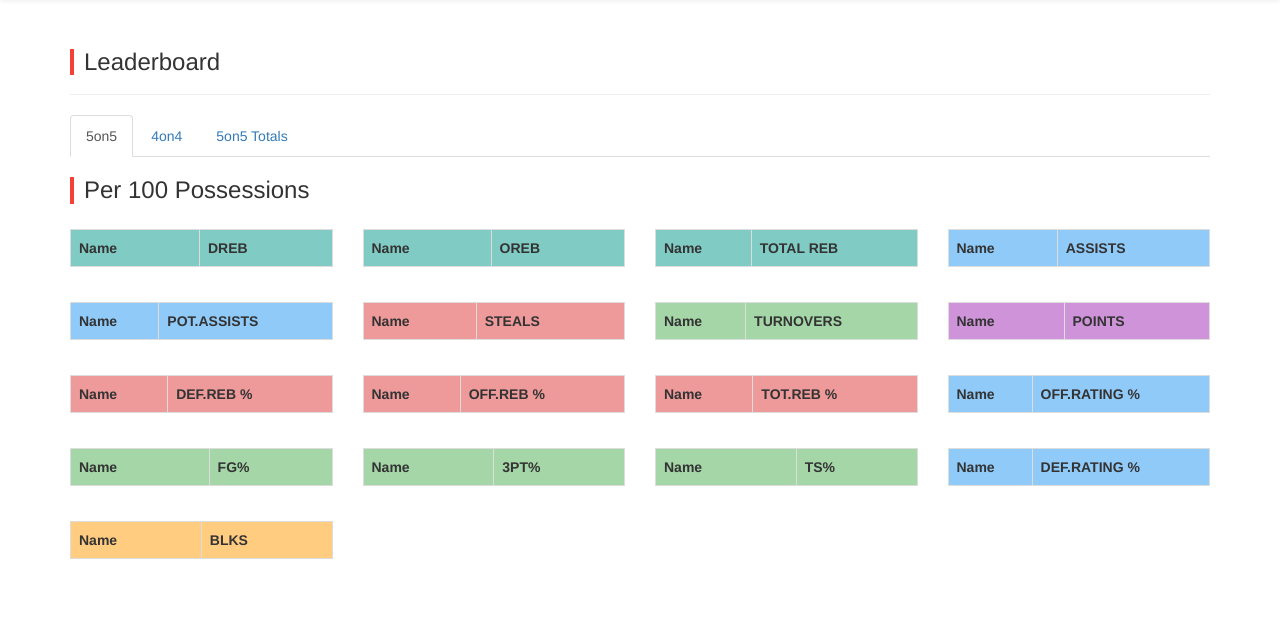
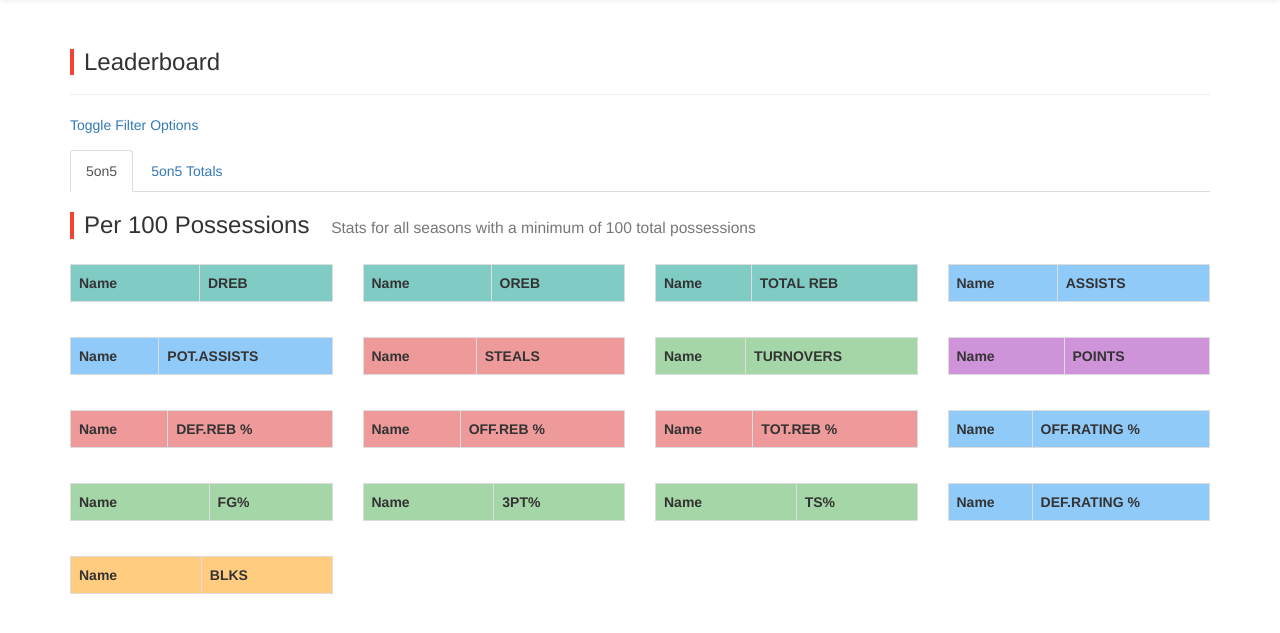
Before and after one commit to adelprete/Pickup-Basketball-Stats, a Django app: a page that uses basketball/templates/leaderboard.html in a window 1280 px wide. Shown: the part 51-684 px from the top of the page. Run offline with Django 3.2, Linux system fonts and the light colour scheme; data that the repository does not hold is empty; parts of the project's set-up code (start-up, migrations or seed data) failed here and were passed over; some libraries are stand-ins or nearby versions.

Commit message:
Users can now filter stats on leaderboard

```diff
--- a/basketball/admin.py
+++ b/basketball/admin.py
@@ -28,7 +28,11 @@ class StatLineAdmin(admin.ModelAdmin):
 class PlayByPlayAdmin(admin.ModelAdmin):
     pass
 
+class SeasonAdmin(admin.ModelAdmin):
+    pass
+
 admin.site.register(bmodels.Player,PlayerAdmin)
 admin.site.register(bmodels.Game,GameAdmin)
 admin.site.register(bmodels.StatLine,StatLineAdmin)
 admin.site.register(bmodels.PlayByPlay,PlayByPlayAdmin)
+admin.site.register(bmodels.Season,SeasonAdmin)
--- a/basketball/forms.py
+++ b/basketball/forms.py
@@ -56,3 +56,7 @@ class PlayByPlayFilter(NicerFilterSet):
     class Meta:
         model = bmodels.PlayByPlay
         fields = ['primary_play', 'primary_player','secondary_play','secondary_player','assist','assist_player']
+
+class SeasonForm(forms.Form):
+    season = forms.ModelChoiceField(queryset=bmodels.Season.objects.all(),empty_label="All",required=False)
+    possessions_min = forms.IntegerField(label="Minimum Possessions",min_value=1)
--- a/basketball/templates/lb_5on5_possessions.html
+++ b/basketball/templates/lb_5on5_possessions.html
@@ -9,7 +9,9 @@ $(function () {
 {% load basketball_tags %}
 <div class='row'>
 	<div class="col-sm-12">
-		<h3 class="accent">Per 100 Possessions</h3>
+		<h3 class="accent">Per 100 Possessions
+			<small style="margin-left:15px;">Stats for {% if season %}{{ season }}{% else %}all seasons{% endif %} with a minimum of {{ possessions_min }} total possessions</small>
+		</h3>
 	</div>
 </div>
 <div class="row">
--- a/basketball/templates/leaderboard.html
+++ b/basketball/templates/leaderboard.html
@@ -4,26 +4,52 @@
 {% endblock %}
 {% block body %}
 	{% load basketball_tags %}
+	{% load bootstrap3 %}
 	<div class="page-header">
-	<h3 class="accent">Leaderboard</h3>
-</div>
-	<ul class="nav nav-tabs" role="tablist">
+		<h3 class="accent">Leaderboard</h3>
+	</div>
+	<div>
+		<div class="row">
+			<div class="col-md-12">
+				<a id="toggle_filterform" style="cursor: pointer;">{% bootstrap_icon "menu-down" %}Toggle Filter Options</a>
+			</div>
+		</div>
+		<form id="filter_form" method="GET" style="display:none;">
+			<div class="row">
+				<div class="col-md-2">
+					{% bootstrap_field form.season %}
+				</div>
+				<div class="col-md-2">
+					{% bootstrap_field form.possessions_min %}
+				</div>
+			</div>
+			<div class="row">
+				<div class="col-md-1">
+					<button type="submit" name="submit" class="btn btn-primary btn-block">Filter</button>
+				</div>
+			</div>
+		</form>
+	</div>
+	<ul class="nav nav-tabs" role="tablist" style="margin-top:15px;">
 		<li role="presentation" class="active"><a href="#5on5" aria-controls="home" role="tab" data-toggle="tab">5on5</a></li>
-		<li role="presentation"><a href="#4on4" aria-controls="profile" role="tab" data-toggle="tab">4on4</a></li>
 		<li role="presentation"><a href="#totals" aria-controls="profile" role="tab" data-toggle="tab">5on5 Totals</a></li>
 	</ul>
 	<div class="tab-content">
 		<div role="tabpanel" class="tab-pane active" id="5on5">
 			{% lb_five_on_five_pos '5v5' %}
 		</div>
-		<div role="tabpanel" class="tab-pane" id="4on4">
-			{% lb_five_on_five_pos '4v4' %}
-		</div>
 		<div role="tabpanel" class="tab-pane" id="totals">
-			<h3 class="accent">5 on 5 Total Stats</h3>
+			<h3 class="accent">5 on 5 Total Stats
+				<small style="padding-left:15px;">Totals from {% if season %}{{ season }}{% else %}all seasons{% endif %}</small>
+			</h3>
 			{% lb_5on5_totals %}
 		</div>
 	</div>
+	<script type="text/javascript">
+		$("#toggle_filterform").click(function(){
+			$('#filter_form').toggle();
+		});
+	</script>
 {% endblock %}
 {% block active_tab %}
 	<script>$('#leaderboard_link').addClass('active')</script>
--- a/basketball/templatetags/basketball_tags.py
+++ b/basketball/templatetags/basketball_tags.py
@@ -49,162 +49,258 @@ def player_box_score(statlines,bgcolor="white",game_type='5v5'):
     """
     return {'statlines': statlines.filter(game__game_type=game_type),'bgcolor':bgcolor}
 
-@register.inclusion_tag('player_5on5_possessions.html')
-def player_five_on_five_pos(game_type="5on5",player_pk=None):
-	return lb_five_on_five_pos(game_type=game_type,player_pk=player_pk)
+@register.inclusion_tag('player_5on5_possessions.html',takes_context=True)
+def player_five_on_five_pos(context,game_type="5on5",player_pk=None):
+	return lb_five_on_five_pos(context,game_type=game_type,player_pk=player_pk)
 
-@register.inclusion_tag('lb_5on5_possessions.html')
-def lb_five_on_five_pos(game_type="5v5",player_pk=None):
+@register.inclusion_tag('lb_5on5_possessions.html',takes_context=True)
+def lb_five_on_five_pos(context,game_type="5v5",player_pk=None):
 
-	excluded_pks = []
-	if player_pk:
-		players = bmodels.Player.objects.filter(pk=player_pk)
-	else:
-		players = bmodels.Player.objects.all().exclude(first_name__contains="Team")
+    season_id = None
+    if context.get('season_id',None):
+        season_id = context['season_id']
+    possessions_min = int(context.get('possessions_min',100))
 
-		#exclude players that dont meet the minimum 100 possessions requirement
-		for player in players:
-			pos_count = player.statline_set.filter(game__game_type=game_type).aggregate(Sum('off_pos'))
-			if not pos_count['off_pos__sum'] or pos_count['off_pos__sum'] < 100:
-				excluded_pks.append(player.pk)
+    season = None
+    if season_id:
+        season = bmodels.Season.objects.get(id=season_id)
 
-		players = players.exclude(pk__in=excluded_pks)
+    excluded_pks = []
+    if player_pk:
+        players = bmodels.Player.objects.filter(pk=player_pk)
+    else:
+        players = bmodels.Player.objects.all().exclude(first_name__contains="Team")
 
-	dreb = helpers.per100_top_stat_players(game_type,'dreb',player_pk,excluded_pks)
-	oreb = helpers.per100_top_stat_players(game_type,'oreb',player_pk,excluded_pks)
-	total_rebounds = helpers.per100_top_stat_players(game_type,'total_rebounds',player_pk,excluded_pks)
-	asts = helpers.per100_top_stat_players(game_type,'asts',player_pk,excluded_pks)
-	pot_ast = helpers.per100_top_stat_players(game_type,'pot_ast',player_pk,excluded_pks)
-	stls = helpers.per100_top_stat_players(game_type,'stls',player_pk,excluded_pks)
-	to = helpers.per100_top_stat_players(game_type,'to',player_pk,excluded_pks)
-	points = helpers.per100_top_stat_players(game_type,'points',player_pk,excluded_pks)
-	blk = helpers.per100_top_stat_players(game_type,'blk',player_pk,excluded_pks)
+        #exclude players that dont meet the minimum 100 possessions requirement
+        for player in players:
+            if season:
+                pos_count = player.statline_set.filter(game__game_type=game_type,game__date__range=(season.start_date,season.end_date)).aggregate(Sum('off_pos'))
+            else:
+                pos_count = player.statline_set.filter(game__game_type=game_type).aggregate(Sum('off_pos'))
 
-	#these need special attention
-	fgm_percent = []
-	for player in players:
-		result = player.statline_set.filter(game__game_type=game_type).aggregate(Sum('fgm'),Sum('fga'))
-		if result['fga__sum'] is not 0:
-			percentage = result['fgm__sum']/result['fga__sum'] * 100
-		else:
-			percentage = 0.0
-		fgm_percent.append((player.first_name,percentage))
-	fgm_percent = sorted(fgm_percent,key=lambda x: x[1],reverse=True)
+            if not pos_count['off_pos__sum'] or pos_count['off_pos__sum'] < possessions_min:
+                excluded_pks.append(player.pk)
 
-	three_percent = []
-	for player in players:
-		result = player.statline_set.filter(game__game_type=game_type).aggregate(Sum('threepm'),Sum('threepa'),Sum('off_pos'))
-		if result['threepa__sum'] is not 0:
-			percentage = result['threepm__sum']/result['threepa__sum'] * 100
-		else:
-			percentage = 0.0
-		three_percent.append((player.first_name,percentage))
-	three_percent = sorted(three_percent,key=lambda x: x[1],reverse=True)
+        players = players.exclude(pk__in=excluded_pks)
 
-	dreb_percent = []
-	for player in players:
-		result = player.statline_set.filter(game__game_type=game_type).aggregate(Sum('dreb'),Sum('dreb_opp'))
-		if result['dreb_opp__sum'] is not 0:
-			percentage = result['dreb__sum']/result['dreb_opp__sum'] * 100
-		else:
-			percentage = 0.0
-		dreb_percent.append((player.first_name,percentage))
-	dreb_percent = sorted(dreb_percent,key=lambda x: x[1],reverse=True)
 
-	oreb_percent = []
-	for player in players:
-		result = player.statline_set.filter(game__game_type=game_type).aggregate(Sum('oreb'),Sum('oreb_opp'))
-		if result['oreb_opp__sum'] is not 0:
-			percentage = result['oreb__sum']/result['oreb_opp__sum'] * 100
-		else:
-			percentage = 0.0
-		oreb_percent.append((player.first_name,percentage))
-	oreb_percent = sorted(oreb_percent,key=lambda x: x[1],reverse=True)
+    dreb = helpers.per100_top_stat_players(game_type,'dreb',player_pk,excluded_pks,season_id=season_id)
+    oreb = helpers.per100_top_stat_players(game_type,'oreb',player_pk,excluded_pks,season_id=season_id)
+    total_rebounds = helpers.per100_top_stat_players(game_type,'total_rebounds',player_pk,excluded_pks,season_id=season_id)
+    asts = helpers.per100_top_stat_players(game_type,'asts',player_pk,excluded_pks,season_id=season_id)
+    pot_ast = helpers.per100_top_stat_players(game_type,'pot_ast',player_pk,excluded_pks,season_id=season_id)
+    stls = helpers.per100_top_stat_players(game_type,'stls',player_pk,excluded_pks,season_id=season_id)
+    to = helpers.per100_top_stat_players(game_type,'to',player_pk,excluded_pks,season_id=season_id)
+    points = helpers.per100_top_stat_players(game_type,'points',player_pk,excluded_pks,season_id=season_id)
+    blk = helpers.per100_top_stat_players(game_type,'blk',player_pk,excluded_pks,season_id=season_id)
 
-	treb_percent = []
-	for player in players:
-		result = player.statline_set.filter(game__game_type=game_type).aggregate(Sum('total_rebounds'),Sum('dreb_opp'),Sum('oreb_opp'))
-		percentage = result['total_rebounds__sum']/(result['oreb_opp__sum']+result['dreb_opp__sum']) * 100
-		treb_percent.append((player.first_name,percentage))
-	treb_percent = sorted(treb_percent,key=lambda x: x[1],reverse=True)
 
-	ts_percent = []
-	for player in players:
-		result = player.statline_set.filter(game__game_type=game_type).aggregate(Sum('points'),Sum('fga'))
-		percentage = result['points__sum']/result['fga__sum'] * 100
-		ts_percent.append((player.first_name,percentage))
-	ts_percent = sorted(ts_percent,key=lambda x: x[1],reverse=True)
+    #these need special attention
+    fgm_percent = []
+    for player in players:
 
-	orating_percent = []
-	for player in players:
-		result = player.statline_set.filter(game__game_type=game_type).aggregate(Sum('off_pos'))
-		team1_result = bmodels.Game.objects.filter(team1=player).aggregate(Sum('team1_score'))
-		team2_result = bmodels.Game.objects.filter(team2=player).aggregate(Sum('team2_score'))
-		if team1_result['team1_score__sum'] == None:
-			team1_result['team1_score__sum'] = 0
-		if team2_result['team2_score__sum'] == None:
-			team2_result['team2_score__sum'] = 0
-		percentage = (team1_result['team1_score__sum']+team2_result['team2_score__sum'])/result['off_pos__sum'] * 100
-		orating_percent.append((player.first_name,percentage))
-	orating_percent = sorted(orating_percent,key=lambda x: x[1],reverse=True)
+        statlines = player.statline_set.filter(game__game_type=game_type)
+        if season:
+            statlines = statlines.filter(game__date__range=(season.start_date,season.end_date))
 
-	drating_percent = []
-	for player in players:
-		result = player.statline_set.filter(game__game_type=game_type).aggregate(Sum('def_pos'))
-		team1_result = bmodels.Game.objects.filter(team2=player).aggregate(Sum('team1_score'))
-		team2_result = bmodels.Game.objects.filter(team1=player).aggregate(Sum('team2_score'))
-		if team1_result['team1_score__sum'] == None:
-			team1_result['team1_score__sum'] = 0
-		if team2_result['team2_score__sum'] == None:
-			team2_result['team2_score__sum'] = 0
-		percentage = (team1_result['team1_score__sum']+team2_result['team2_score__sum'])/result['def_pos__sum'] * 100
-		drating_percent.append((player.first_name,percentage))
-	drating_percent = sorted(drating_percent,key=lambda x: x[1])
+        result = statlines.aggregate(Sum('fgm'),Sum('fga'))
 
-	context = {
-			'name':'howdy',
-            "dreb":dreb[:5],
-            "oreb":oreb[:5],
-            "total_rebounds":total_rebounds[:5],
-            "asts":asts[:5],
-            "pot_ast":pot_ast[:5],
-            "stls":stls[:5],
-            "to":to[:5],
-            "points":points[:5],
-            "fgm_percent":fgm_percent[:5],
-            "three_percent":three_percent[:5],
-            "dreb_percent":dreb_percent[:5],
-            "oreb_percent":oreb_percent[:5],
-            "treb_percent":treb_percent[:5],
-            "ts_percent":ts_percent[:5],
-            "orating_percent":orating_percent[:5],
-            "drating_percent":drating_percent[:5],
-            "blk":blk[:5],
-	}
-	return context
+        if result['fga__sum'] and result['fga__sum'] is not 0:
+            percentage = result['fgm__sum']/result['fga__sum'] * 100
+        else:
+            percentage = 0.0
 
-@register.inclusion_tag('lb_totals.html')
-def lb_5on5_totals(player_pk=None):
+        fgm_percent.append((player.first_name,percentage))
+    fgm_percent = sorted(fgm_percent,key=lambda x: x[1],reverse=True)
 
-	if player_pk:
-		players = bmodels.Player.objects.filter(pk=player_pk)
-	else:
-		players = bmodels.Player.objects.all().exclude(first_name__contains="Team").order_by('first_name')
+    three_percent = []
+    for player in players:
 
-	player_dict = OrderedDict()
-	for player in players:
-		player_total = player.statline_set.filter(game__game_type='5v5').aggregate(\
-                Sum('fga'),Sum('fgm'),Sum('threepm'),Sum('threepa'),\
-                Sum('dreb'),Sum('oreb'),Sum('total_rebounds'),Sum('asts'),\
-                Sum('pot_ast'),Sum('blk'),Sum('ba'),Sum('stls'),\
-                Sum('to'),Sum('fd'),Sum('pf'),Sum('def_pos'),\
-                Sum('off_pos'),Sum('points'),Sum('dreb_opp'),Sum('oreb_opp'))
-		player_dict[player.get_full_name()] = player_total
+        statlines = player.statline_set.filter(game__game_type=game_type)
+        if season:
+            statlines = statlines.filter(game__date__range=(season.start_date,season.end_date))
 
-	context = {
-			'player_dict':player_dict,
-	}
-	return context
+        result = statlines.aggregate(Sum('threepm'),Sum('threepa'),Sum('off_pos'))
+
+        if result['threepa__sum'] and result['threepa__sum'] is not 0:
+            percentage = result['threepm__sum']/result['threepa__sum'] * 100
+        else:
+            percentage = 0.0
+        three_percent.append((player.first_name,percentage))
+    three_percent = sorted(three_percent,key=lambda x: x[1],reverse=True)
+
+    dreb_percent = []
+    for player in players:
+
+        statlines = player.statline_set.filter(game__game_type=game_type)
+        if season:
+            statlines = statlines.filter(game__date__range=(season.start_date,season.end_date))
+
+        result = statlines.aggregate(Sum('dreb'),Sum('dreb_opp'))
+
+        if result['dreb_opp__sum'] and result['dreb_opp__sum'] is not 0:
+                percentage = result['dreb__sum']/result['dreb_opp__sum'] * 100
+        else:
+                percentage = 0.0
+        dreb_percent.append((player.first_name,percentage))
+    dreb_percent = sorted(dreb_percent,key=lambda x: x[1],reverse=True)
+
+    oreb_percent = []
+    for player in players:
+
+        statlines = player.statline_set.filter(game__game_type=game_type)
+        if season:
+            statlines = statlines.filter(game__date__range=(season.start_date,season.end_date))
+
+        result = statlines.aggregate(Sum('oreb'),Sum('oreb_opp'))
+
+        if result['oreb_opp__sum'] and result['oreb_opp__sum'] is not 0:
+            percentage = result['oreb__sum']/result['oreb_opp__sum'] * 100
+        else:
+            percentage = 0.0
+        oreb_percent.append((player.first_name,percentage))
+    oreb_percent = sorted(oreb_percent,key=lambda x: x[1],reverse=True)
+
+    treb_percent = []
+    for player in players:
+
+        statlines = player.statline_set.filter(game__game_type=game_type)
+        if season:
+            statlines = statlines.filter(game__date__range=(season.start_date,season.end_date))
+
+        result = statlines.aggregate(Sum('total_rebounds'),Sum('dreb_opp'),Sum('oreb_opp'))
+
+        if result['dreb_opp__sum']:
+            percentage = result['total_rebounds__sum']/(result['oreb_opp__sum']+result['dreb_opp__sum']) * 100
+        else:
+            percentage = 0.0
+        treb_percent.append((player.first_name,percentage))
+    treb_percent = sorted(treb_percent,key=lambda x: x[1],reverse=True)
+
+    ts_percent = []
+    for player in players:
+
+        statlines = player.statline_set.filter(game__game_type=game_type)
+        if season:
+            statlines = statlines.filter(game__date__range=(season.start_date,season.end_date))
+
+        result = statlines.aggregate(Sum('points'),Sum('fga'))
+
+        percentage = result['points__sum']/result['fga__sum'] * 100
+        ts_percent.append((player.first_name,percentage))
+    ts_percent = sorted(ts_percent,key=lambda x: x[1],reverse=True)
+
+    orating_percent = []
+    for player in players:
+
+        statlines = player.statline_set.filter(game__game_type=game_type)
+        if season:
+            statlines = statlines.filter(game__date__range=(season.start_date,season.end_date))
+
+        result = statlines.aggregate(Sum('off_pos'))
+
+        team1_games = bmodels.Game.objects.filter(team1=player)
+        team2_games = bmodels.Game.objects.filter(team2=player)
+        if season:
+            team1_games = team1_games.filter(date__range=(season.start_date,season.end_date))
+            team2_games = team2_games.filter(date__range=(season.start_date,season.end_date))
+
+        team1_result = team1_games.aggregate(Sum("team1_score"))
+        team2_result = team2_games.aggregate(Sum("team2_score"))
+
+        if team1_result['team1_score__sum'] == None:
+            team1_result['team1_score__sum'] = 0
+        if team2_result['team2_score__sum'] == None:
+            team2_result['team2_score__sum'] = 0
+        percentage = (team1_result['team1_score__sum']+team2_result['team2_score__sum'])/result['off_pos__sum'] * 100
+        orating_percent.append((player.first_name,percentage))
+    orating_percent = sorted(orating_percent,key=lambda x: x[1],reverse=True)
+
+    drating_percent = []
+    for player in players:
+        statlines = player.statline_set.filter(game__game_type=game_type)
+
+        if season:
+            statlines = statlines.filter(game__date__range=(season.start_date,season.end_date))
+
+        result = statlines.aggregate(Sum('def_pos'))
+
+        team1_games = bmodels.Game.objects.filter(team2=player)
+        team2_games = bmodels.Game.objects.filter(team1=player)
+        if season:
+            team1_games = team1_games.filter(date__range=(season.start_date,season.end_date))
+            team2_games = team2_games.filter(date__range=(season.start_date,season.end_date))
+
+        team1_result = team1_games.aggregate(Sum("team1_score"))
+        team2_result = team2_games.aggregate(Sum("team2_score"))
+
+        if team1_result['team1_score__sum'] == None:
+            team1_result['team1_score__sum'] = 0
+        if team2_result['team2_score__sum'] == None:
+            team2_result['team2_score__sum'] = 0
+        percentage = (team1_result['team1_score__sum']+team2_result['team2_score__sum'])/result['def_pos__sum'] * 100
+        drating_percent.append((player.first_name,percentage))
+    drating_percent = sorted(drating_percent,key=lambda x: x[1])
+
+    context = {
+        'name':'howdy',
+        "dreb":dreb[:5],
+        "oreb":oreb[:5],
+        "total_rebounds":total_rebounds[:5],
+        "asts":asts[:5],
+        "pot_ast":pot_ast[:5],
+        "stls":stls[:5],
+        "to":to[:5],
+        "points":points[:5],
+        "fgm_percent":fgm_percent[:5],
+        "three_percent":three_percent[:5],
+        "dreb_percent":dreb_percent[:5],
+        "oreb_percent":oreb_percent[:5],
+        "treb_percent":treb_percent[:5],
+        "ts_percent":ts_percent[:5],
+        "orating_percent":orating_percent[:5],
+        "drating_percent":drating_percent[:5],
+        "blk":blk[:5],
+        "form":context.get('form',None),
+        "possessions_min":possessions_min,
+        "season":season,
+    }
+    return context
+
+@register.inclusion_tag('lb_totals.html',takes_context=True)
+def lb_5on5_totals(context,player_pk=None):
+
+    season = None
+    if context.get('season_id',None):
+        season = bmodels.Season.objects.get(id=context['season_id'])
+
+    if player_pk:
+        players = bmodels.Player.objects.filter(pk=player_pk)
+    else:
+        players = bmodels.Player.objects.all().exclude(first_name__contains="Team").order_by('first_name')
+
+    player_dict = OrderedDict()
+    for player in players:
+
+        statlines = player.statline_set.filter(game__game_type='5v5')
+        if season:
+            statlines = statlines.filter(game__date__range=(season.start_date,season.end_date))
+
+        player_total = statlines.aggregate(\
+            Sum('fga'),Sum('fgm'),Sum('threepm'),Sum('threepa'),\
+            Sum('dreb'),Sum('oreb'),Sum('total_rebounds'),Sum('asts'),\
+            Sum('pot_ast'),Sum('blk'),Sum('ba'),Sum('stls'),\
+            Sum('to'),Sum('fd'),Sum('pf'),Sum('def_pos'),\
+            Sum('off_pos'),Sum('points'),Sum('dreb_opp'),Sum('oreb_opp'))
+
+        if player_total['oreb_opp__sum']:
+            player_dict[player.get_full_name()] = player_total
+
+    context = {
+        'player_dict':player_dict,
+        "season":season,
+    }
+    return context
 
 @register.inclusion_tag('top_stat_table.html')
 def top_players_table(player_list,title,bgcolor='white'):
--- a/basketball/views.py
+++ b/basketball/views.py
@@ -163,7 +163,19 @@ def leaderboard_home(request):
     Generates the leaderboard page.
     This page uses tabs that load different templatetags that display different information
     """
-    return render(request,'leaderboard.html',{})
+    season_id = None
+    season = None
+    possessions_min = 100
+    form = bforms.SeasonForm(initial={'possessions_min':100})
+    if request.GET != {}:
+        form = bforms.SeasonForm(request.GET)
+        if form.is_valid():
+            season_id = form.data.get('season',None)
+            if season_id:
+                season = bmodels.Season.objects.get(id=season_id)
+            possessions_min = form.data.get('possessions_min',100)
+
+    return render(request,'leaderboard.html',{'form':form,'season_id':season_id,'possessions_min':possessions_min,'season':season})
 
 class PlayByPlayFormView(FormView):
     template_name = "playbyplay_form.html"
```
Also changed, not shown: basketball/helpers.py (+10 -3 lines), basketball/models.py (+11 -0 lines), basketball/migrations/0021_auto_20150826_1516.py (added).
